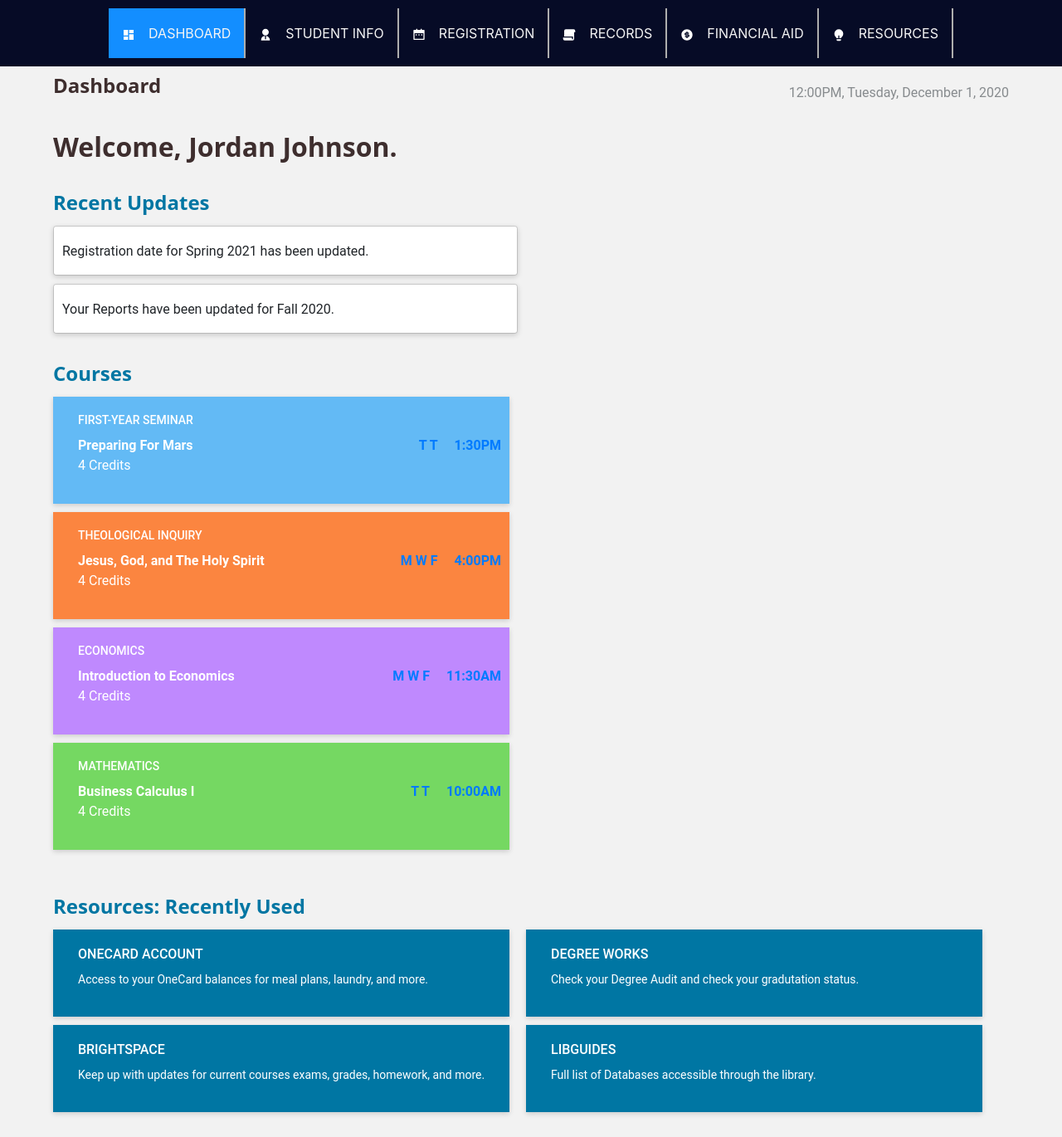
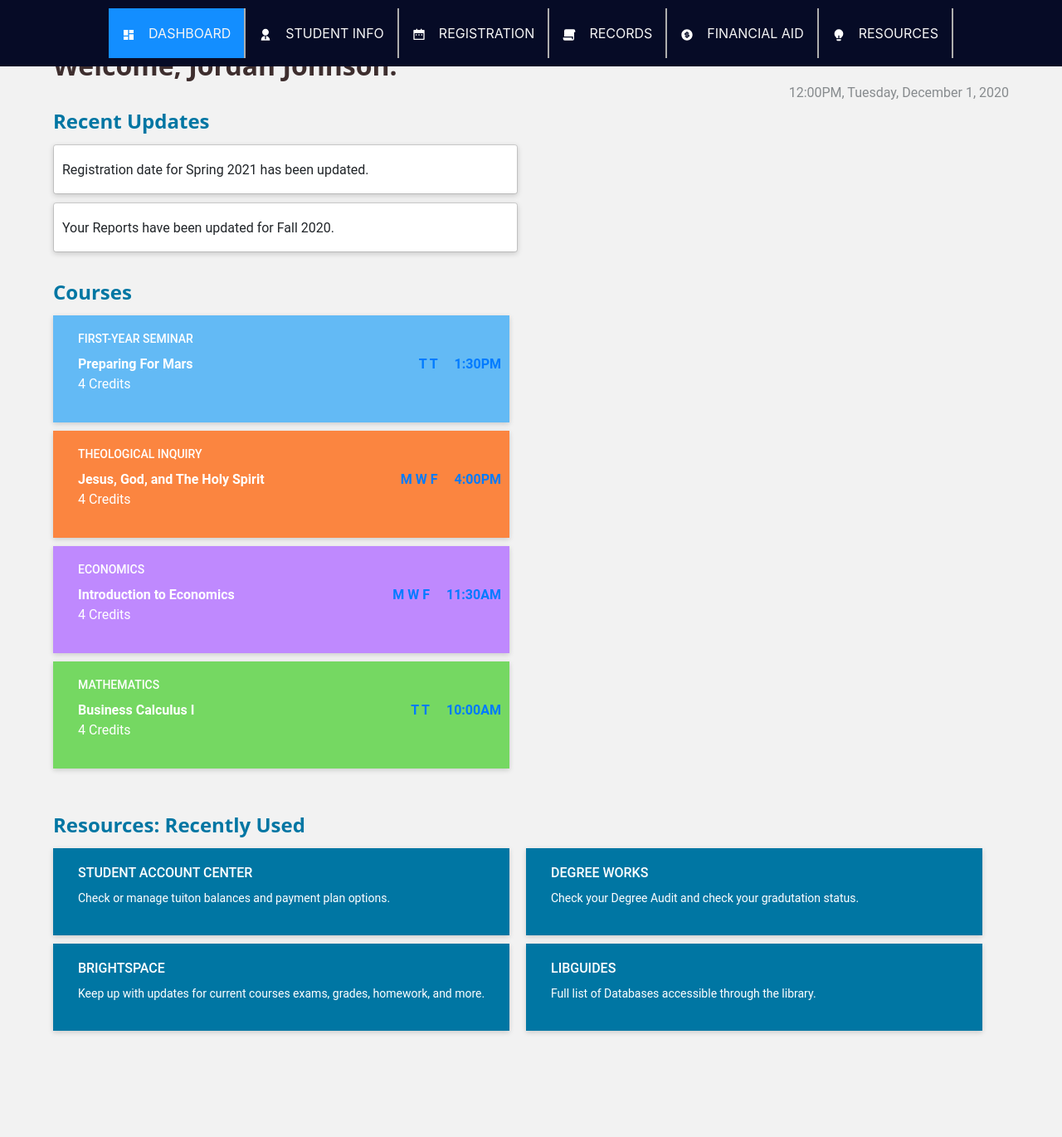
Before and after one commit to TyniTay/Prowlers, a React (Create React App) app: page / in a window 1280 px wide. Shown: the whole page at 83% size. After the commit the page ends 1272 px from the top, so only its background shows below. Built offline with nearby package versions, Linux system fonts and the light colour scheme; the HTML template or start-up script is replaced by a standard one.

Commit message:
Link uipdate

```diff
--- a/src/Components/Pages/Dashboard/Dashboard.js
+++ b/src/Components/Pages/Dashboard/Dashboard.js
@@ -11,8 +11,6 @@ return (
     {/* Title of the page w/ welcome message to getUsername
     * Time and date at the right hand corner */}
     <div className="welcomeMessage">
-        <h2> Dashboard </h2>
-        <br></br>
         <h1> {"Welcome, " + getUsername() + "."} </h1>
         </div>
         <div className="dateTime">
@@ -75,19 +73,19 @@ return (
 
         <a href="https://lmutpg.lmu.edu/C20995_tsa/web/login.jsp" target="_blank">
             <button className="bstyle button">
-                <h2 className="btitle">OneCard Account</h2>
-                <p className="btext">Access to your OneCard balances for meal plans, laundry, and more.</p>
+                <h2 className="btitle">Student Account Center</h2>
+                <p className="btext">Check or manage tuiton balances and payment plan options.</p>
             </button>
         </a>
 
-       <a href="https://lmutpg.lmu.edu/C20995_tsa/web/login.jsp" target="_blank">
+       <a href="https://auth.lmu.edu/mysso/redirect/dw.jsp" target="_blank">
             <button className="bstyle button">
                 <h2 className="btitle">Degree Works</h2>
                 <p className="btext">Check your Degree Audit and check your gradutation status.</p>
             </button>
         </a>
 
-        <a href="https://lmutpg.lmu.edu/C20995_tsa/web/login.jsp" target="_blank">
+        <a href="https://brightspace.lmu.edu/d2l/login" target="_blank">
             <button className="bstyle button">
                 <h2 className="btitle">Brightspace</h2>
                 <p className="btext">Keep up with updates for current courses exams, grades, homework, and more.
@@ -95,7 +93,7 @@ return (
             </button>
        </a>
 
-       <a href="https://lmutpg.lmu.edu/C20995_tsa/web/login.jsp" target="_blank">
+       <a href="http://libguides.lmu.edu/" target="_blank">
             <button className="bstyle button">
                 <h2 className="btitle">LibGuides</h2>
                 <p className="btext">Full list of Databases accessible through the library.</p>
```
